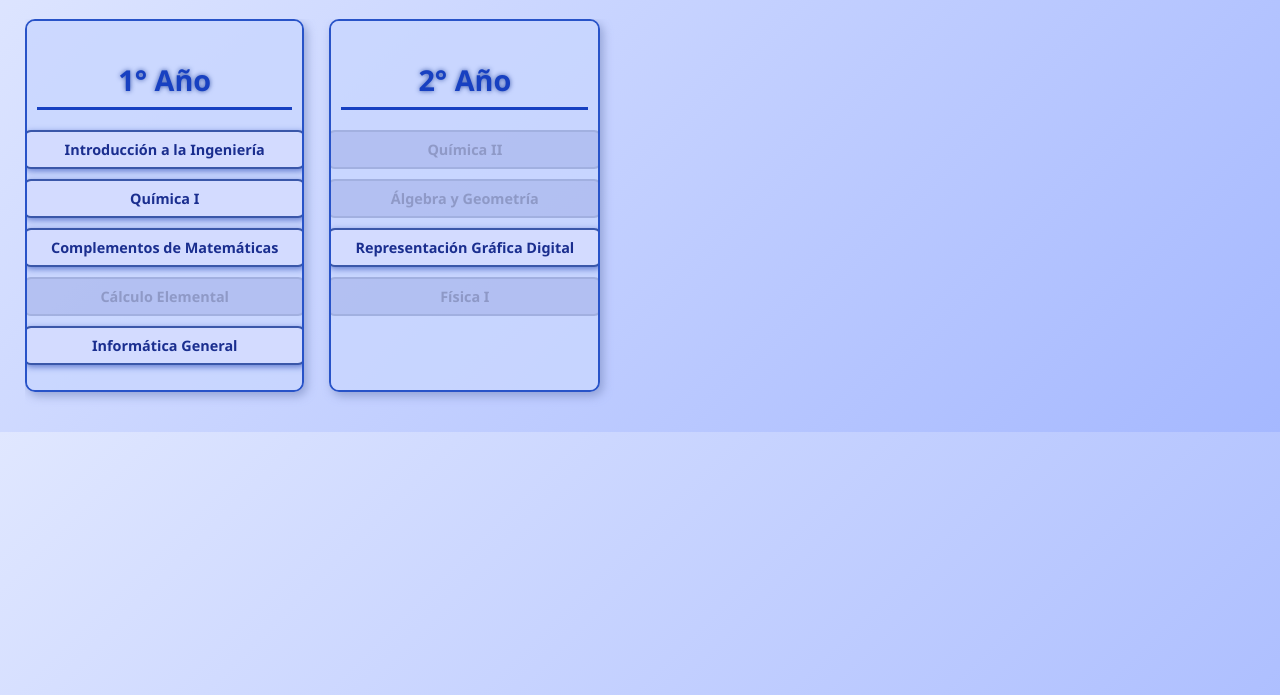
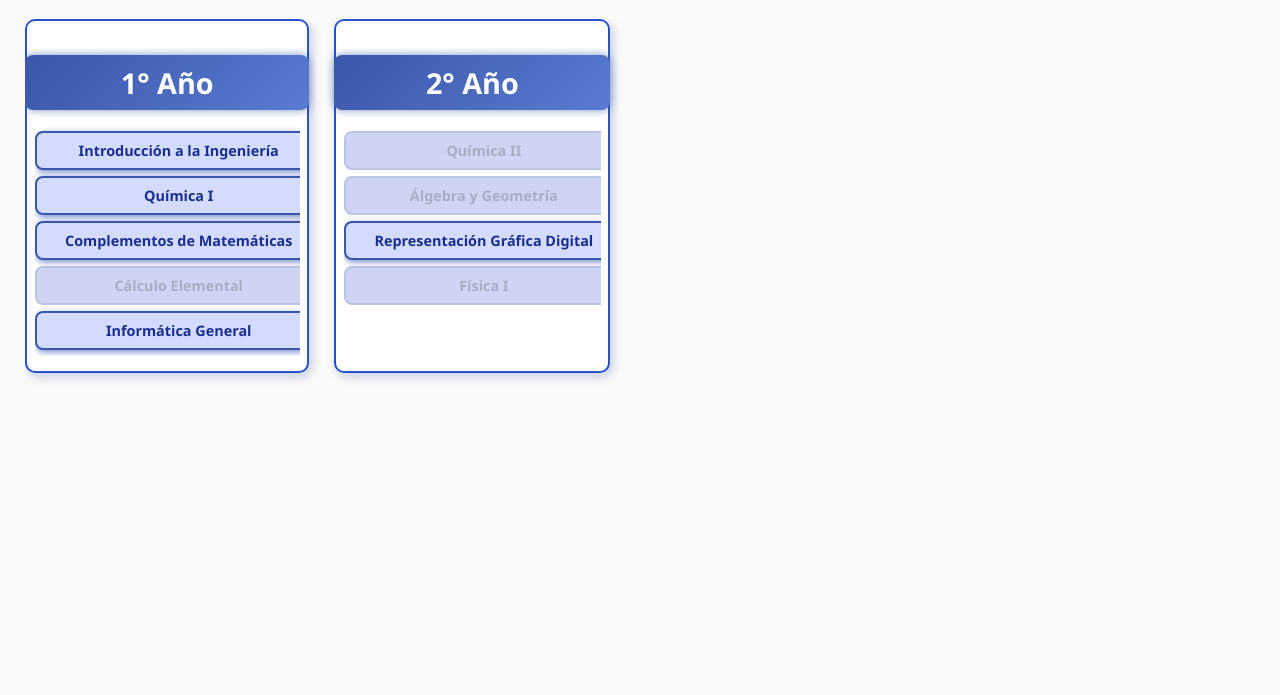
Before and after one commit to evelina2705/Malla-Ingenier-a-Civil-UCA, a plain HTML site: page index.html in a window 1280 px wide. Shown: the part 105-800 px from the top of the page. Drawn offline with Linux system fonts and the light colour scheme.

Commit message:
Update index.html

```diff
--- a/index.html
+++ b/index.html
@@ -3,11 +3,11 @@
 <head>
   <meta charset="UTF-8" />
   <meta name="viewport" content="width=device-width, initial-scale=1" />
-  <title>Malla Interactiva - Plan por Año en Columnas</title>
+  <title>Malla Interactiva - Fondo neutro y tonos azules en títulos y materias</title>
   <style>
     body {
       font-family: 'Segoe UI', Tahoma, Geneva, Verdana, sans-serif;
-      background: linear-gradient(135deg, #e0e7ff, #a5b8ff);
+      background: #fafafa;
       margin: 0; padding: 25px;
       color: #0b2e7f;
       user-select: none;
@@ -17,12 +17,11 @@
       text-align: center;
       margin-bottom: 35px;
       color: #0b3d91;
-      text-shadow: 1px 1px 3px #aac1ff;
       font-weight: 700;
       letter-spacing: 1.5px;
     }
 
-    /* Contenedor principal: fila horizontal con scroll */
+    /* Contenedor principal - fila horizontal */
     #planEstudios {
       display: flex;
       gap: 25px;
@@ -32,13 +31,13 @@
       padding-bottom: 15px;
 
       scrollbar-width: thin;
-      scrollbar-color: #2853c8 #c9d6ffcc;
+      scrollbar-color: #2853c8 #dcdcdc;
     }
     #planEstudios::-webkit-scrollbar {
       height: 10px;
     }
     #planEstudios::-webkit-scrollbar-track {
-      background: #c9d6ffcc;
+      background: #dcdcdc;
       border-radius: 10px;
     }
     #planEstudios::-webkit-scrollbar-thumb {
@@ -50,42 +49,45 @@
     .year-container {
       border: 2.5px solid #2853c8;
       border-radius: 10px;
-      padding: 15px 10px 20px 10px;
-      background: #c9d6ffcc;
-      box-shadow: 3px 4px 10px #7b8bc1aa;
-      min-width: 160px;
+      padding: 10px 10px 15px 10px;
+      background: #ffffff;
+      box-shadow: 3px 4px 10px #b0b8d8aa;
+      min-width: 170px;
       max-height: 80vh;
-      overflow-y: auto;
-
       display: flex;
       flex-direction: column;
       align-items: center;
-
-      flex-shrink: 0; /* no se achique */
-    }
-    .year-container:hover {
-      box-shadow: 5px 7px 18px #5479ffcc;
+      flex-shrink: 0; /* que no se achique */
     }
 
-    /* Título del año */
+    /* Título del año con fondo azul */
     .year-title {
       font-size: 1.8em;
       margin-bottom: 15px;
-      border-bottom: 3px solid #1740c1;
-      padding-bottom: 8px;
-      font-weight: 600;
-      color: #1740c1;
-      text-shadow: 0 0 5px #3a57a9;
+      padding: 8px 12px;
+      font-weight: 700;
+      color: white;
+      background: linear-gradient(135deg, #3a57a9, #597bd1);
+      border-radius: 8px;
       width: 100%;
       text-align: center;
       user-select: text;
+      box-shadow: 0 0 8px #3a57a9aa;
       white-space: nowrap;
+    }
+
+    /* Contenedor para materias con scroll vertical si hay muchas */
+    .materias-list {
+      width: 100%;
+      overflow-y: auto;
+      max-height: calc(80vh - 70px); /* espacio para título y padding */
+      padding-right: 5px;
     }
 
     /* Materias */
     .subject {
       background: #d3dbff;
-      margin: 5px 0;
+      margin: 6px 0;
       padding: 8px 12px;
       border-radius: 8px;
       cursor: pointer;
@@ -131,7 +133,7 @@
   </style>
 </head>
 <body>
-  <h1>Malla Interactiva - Plan por Año en Columnas</h1>
+  <h1>Malla Interactiva - Plan por Año</h1>
 
   <div id="planEstudios"></div>
 
@@ -146,13 +148,11 @@
       { id: 'mat7', nombre: 'Álgebra y Geometría', año: 2, correlativas: ['mat3'] },
       { id: 'mat8', nombre: 'Representación Gráfica Digital', año: 2, correlativas: [] },
       { id: 'mat9', nombre: 'Física I', año: 2, correlativas: ['mat4'] },
-      // Agregá más materias según tu plan...
+      // Podés agregar más materias aquí...
     ];
 
-    // Obtener todos los años distintos ordenados
     const años = [...new Set(materias.map(m => m.año))].sort();
 
-    // Estado guardado en localStorage para persistencia
     const estadoGuardado = JSON.parse(localStorage.getItem('estadoMaterias')) || {};
 
     const planDiv = document.getElementById('planEstudios');
@@ -169,11 +169,15 @@
         const contenedorAño = document.createElement('div');
         contenedorAño.classList.add('year-container');
 
-        // Título con el formato ordinal
+        // Título azul del año
         const tituloAño = document.createElement('h2');
         tituloAño.classList.add('year-title');
         tituloAño.textContent = `${año}° Año`;
         contenedorAño.appendChild(tituloAño);
+
+        // Lista materias con scroll si necesario
+        const listaMaterias = document.createElement('div');
+        listaMaterias.classList.add('materias-list');
 
         const materiasDelAño = materias.filter(m => m.año === año);
 
@@ -200,9 +204,10 @@
             renderizarMaterias();
           });
 
-          contenedorAño.appendChild(divMateria);
+          listaMaterias.appendChild(divMateria);
         });
 
+        contenedorAño.appendChild(listaMaterias);
         planDiv.appendChild(contenedorAño);
       });
     }
```
